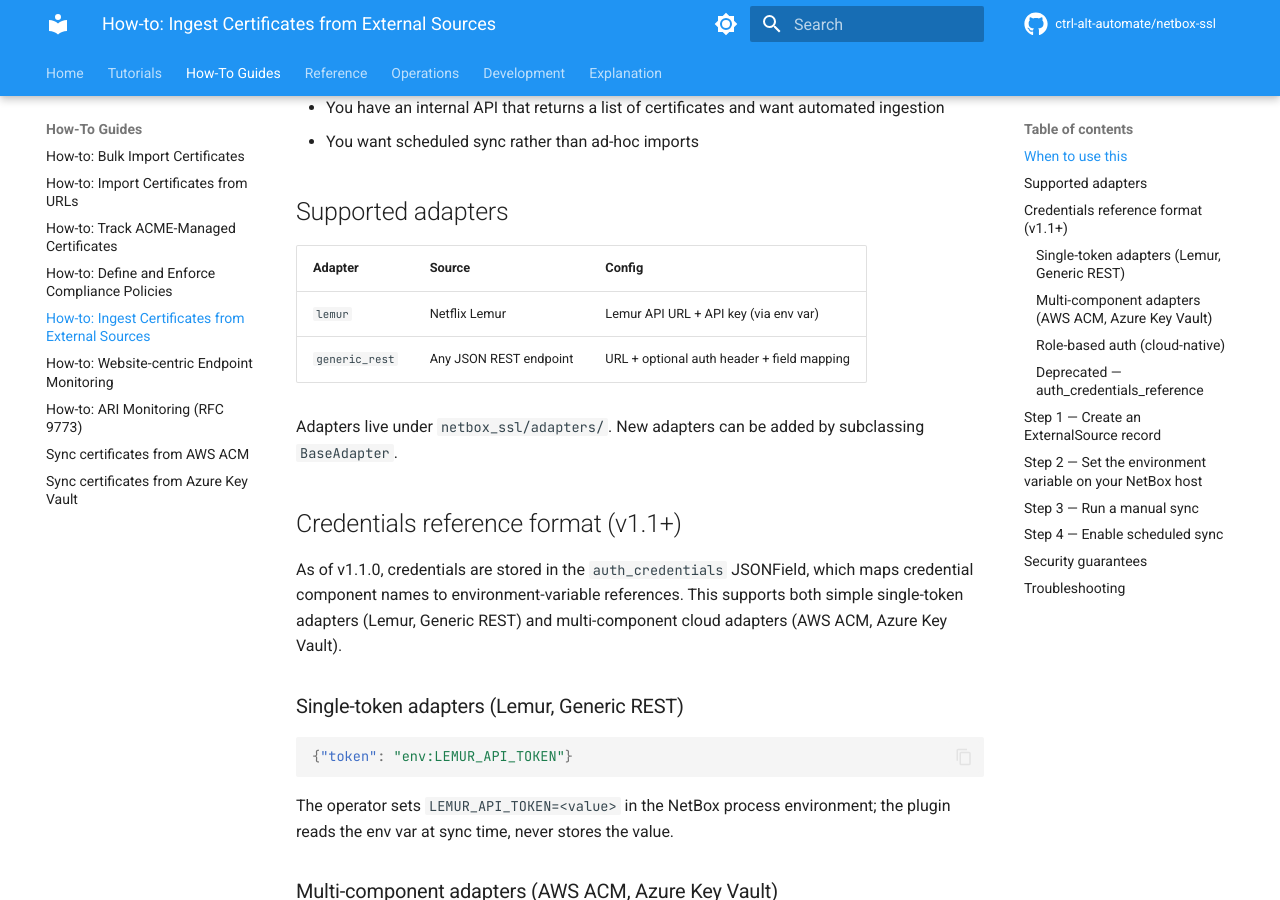
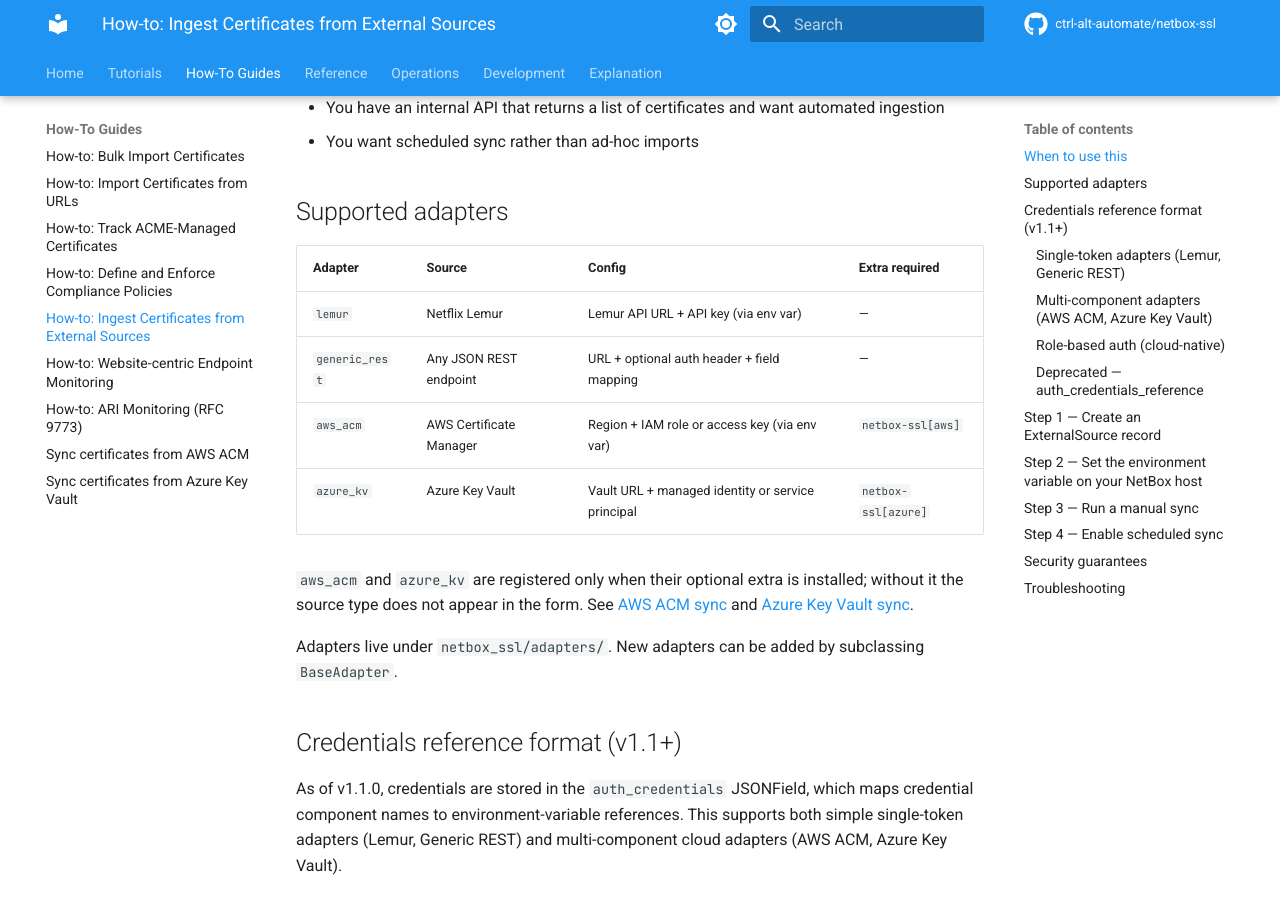
Before and after one commit to ctrl-alt-automate/netbox-ssl, an MkDocs documentation site: the page built from docs/how-to/external-sources.md, in a window 1280 px wide and 900 px high, scrolled down 401 px. Built offline with MkDocs 1.6.1 and Material for MkDocs 9.7.7, drawn with Linux system fonts in a browser that asks for light colours; comment, search, counter and statistics services are not loaded; the version menu is left out.

Commit message:
docs: list all four adapters in the external sources table (#101)
The table still named only lemur and generic_rest. aws_acm has been
registered since v1.1.0 and azure_kv arrives in this branch, so the page
that is meant to be the entry point for external sources named half of
them. Same drift the v1.4.0 documentation audit found: a page that
belongs to no single feature goes stale while each feature's own how-to
stays current.

Co-Authored-By: Claude Opus 5 (1M context) <noreply@anthropic.com>
Claude-Session: https://claude.ai/code/session_01DFR4nbcQsG6uRSi6FhUURq

```diff
--- a/docs/how-to/external-sources.md
+++ b/docs/how-to/external-sources.md
@@ -14,10 +14,16 @@ endpoint — without manual CSV exports.
 
 ## Supported adapters
 
-| Adapter | Source | Config |
-|---------|--------|--------|
-| `lemur` | Netflix Lemur | Lemur API URL + API key (via env var) |
-| `generic_rest` | Any JSON REST endpoint | URL + optional auth header + field mapping |
+| Adapter | Source | Config | Extra required |
+|---------|--------|--------|----------------|
+| `lemur` | Netflix Lemur | Lemur API URL + API key (via env var) | — |
+| `generic_rest` | Any JSON REST endpoint | URL + optional auth header + field mapping | — |
+| `aws_acm` | AWS Certificate Manager | Region + IAM role or access key (via env var) | `netbox-ssl[aws]` |
+| `azure_kv` | Azure Key Vault | Vault URL + managed identity or service principal | `netbox-ssl[azure]` |
+
+`aws_acm` and `azure_kv` are registered only when their optional extra is
+installed; without it the source type does not appear in the form. See
+[AWS ACM sync](aws-acm-sync.md) and [Azure Key Vault sync](azure-key-vault-sync.md).
 
 Adapters live under `netbox_ssl/adapters/`. New adapters can be added by
 subclassing `BaseAdapter`.
```
